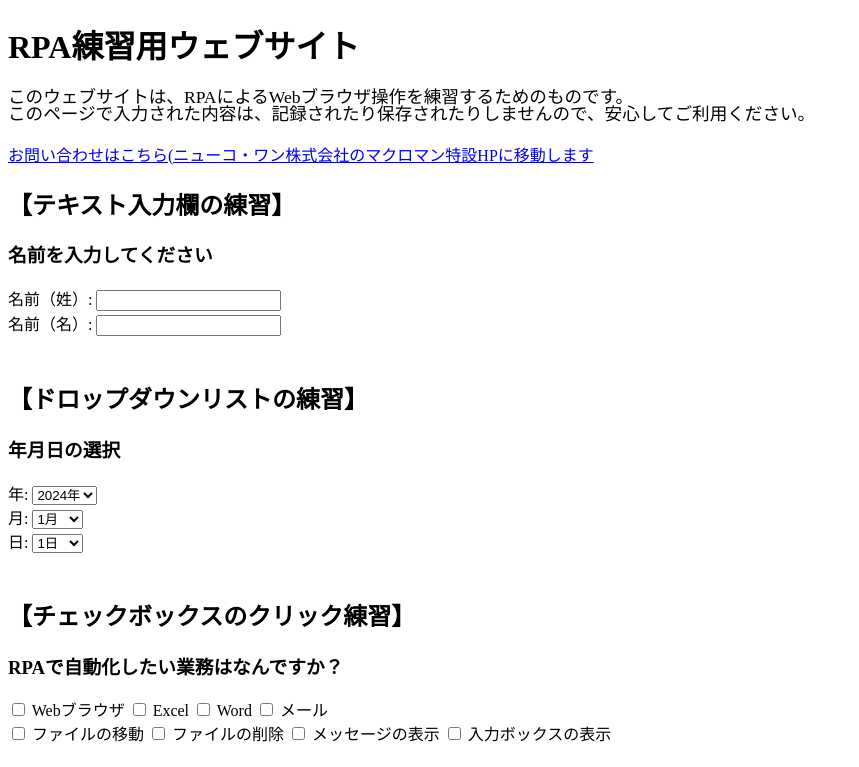
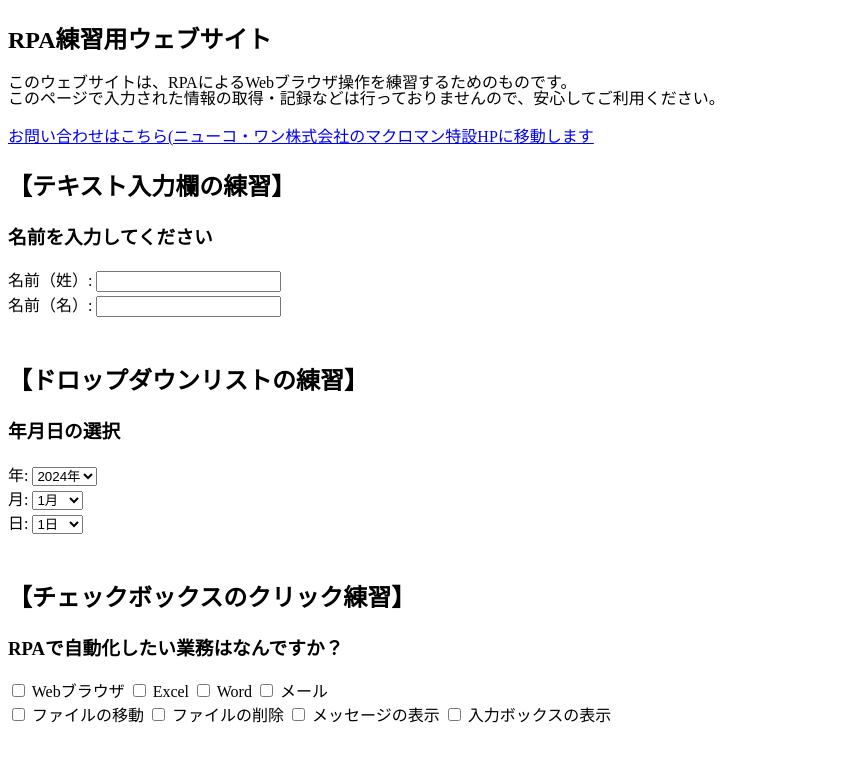
Before and after one commit to daichi890111/rpa_support, a plain HTML site: page index.html in a window 1280 px wide. Shown: the top 767 px of the page, without its empty margins (0-859 px from the left). Drawn offline with Linux system fonts and the light colour scheme.

Commit message:
Add files via upload

```diff
--- a/index.html
+++ b/index.html
@@ -5,7 +5,7 @@
     <title>RPA練習用フォーム</title>
     <style>
         .purpose {
-            font-size: 1.1em;
+            font-size: 1.0em;
             line-height: 1.0;
         }
     </style>
@@ -25,11 +25,11 @@
 
 </head>
 <body  onload="displayDate()">
-    <h1>RPA練習用ウェブサイト</h1>
+    <h2>RPA練習用ウェブサイト</h2>
 
     <p class="purpose">
         このウェブサイトは、RPAによるWebブラウザ操作を練習するためのものです。<br>
-        このページで入力された内容は、記録されたり保存されたりしませんので、安心してご利用ください。
+        このページで入力された情報の取得・記録などは行っておりませんので、安心してご利用ください。
     </p>
     <a href="https://sites.google.com/view/rpa-stepup">お問い合わせはこちら(ニューコ・ワン株式会社のマクロマン特設HPに移動します</a>
     <!-- テキスト入力欄のセクション -->
```
